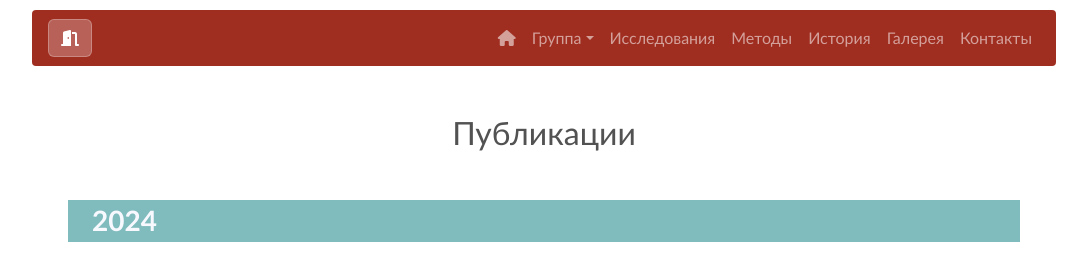
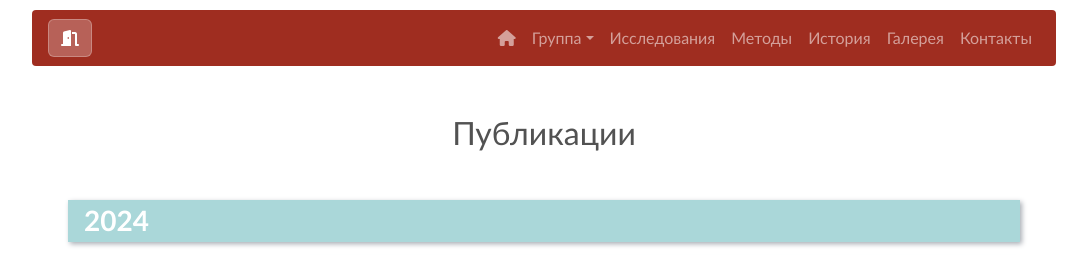
Before and after one commit to SergeiSah/Lab-Site, a Flask app: page /publications in a window 1280 px wide. Shown: the part 91-346 px from the top of the page, without its empty margins (96-1183 px from the left). Run offline with Flask 3, Linux system fonts and the light colour scheme; some libraries are stand-ins or nearby versions.

Commit message:
publications added

```diff
--- a/models.py
+++ b/models.py
@@ -80,6 +80,7 @@ class Publications(db.Model):
     pages = db.Column(db.String, nullable=True)
     year = db.Column(db.Integer, nullable=True)
     doi = db.Column(db.String, nullable=True)
+    toc_image = db.Column(db.String, nullable=True)
 
     def __repr__(self):
         return f"<publications {self.id}>"
--- a/static/css/styles.css
+++ b/static/css/styles.css
@@ -86,7 +86,7 @@ a {
     align-items: center;       /*Центрирование по вертикали */
 }
 
-.research-card, .employee-card {
+.research-card, .employee-card, .publication-card {
     box-shadow: 0 0 10px #A8ADB4;
 }
 
@@ -113,8 +113,9 @@ a {
 }
 
 .publication-year {
-    background-color:#80BCBD;
-    color:ghostwhite;
+    background-color:#AAD7D9;
+    color: white;
+    box-shadow: 2px 2px 5px #A8ADB4;
 }
 
 .publication-card:hover {
--- a/templates/publications.html
+++ b/templates/publications.html
@@ -6,17 +6,22 @@
 
         {% set count = namespace(value=publications_num) %}
         {% for pub_year in data_publications %}
-            <div class="row px-5 mt-5">
-            <div class="row publication-year mx-0">
-                    <h3 class="my-1"><b>{{ pub_year }}</b></h3>
-            </div>
+            <div class="row px-5 mt-5 mb-4">
+                <div class="publication-year px-3 py-1">
+                        <h3 class="m-0 fw-bold">{{ pub_year }}</h3>
+                </div>
             </div>
 
 
                 {% for publication in data_publications[pub_year] %}
                     <div class="row px-5 mt-3">
-                    <div class="col">
-                        <img src="{{ url_for('static', filename='img/publications/filatova2024.jpg') }}" alt="filatova2024" class="img-fluid">
+                    <div class="col px-4 d-flex flex-wrap align-items-center">
+                        {% if publication.toc_image %}
+                            {% set file = publication.toc_image %}
+                        {% else %}
+                            {% set file = 'placeholder2.jpg' %}
+                        {% endif %}
+                        <img src="{{ url_for('static', filename='img/publications/{}'.format(file)) }}" alt="{{ file }}" class="img-fluid">
                     </div>
                     <div class="card publication-card px-0 rounded-0 border-0 col-lg-9">
                         <div class="card-header publication-card-header rounded-0 border-0">
```
Also changed, not shown: site.db.
